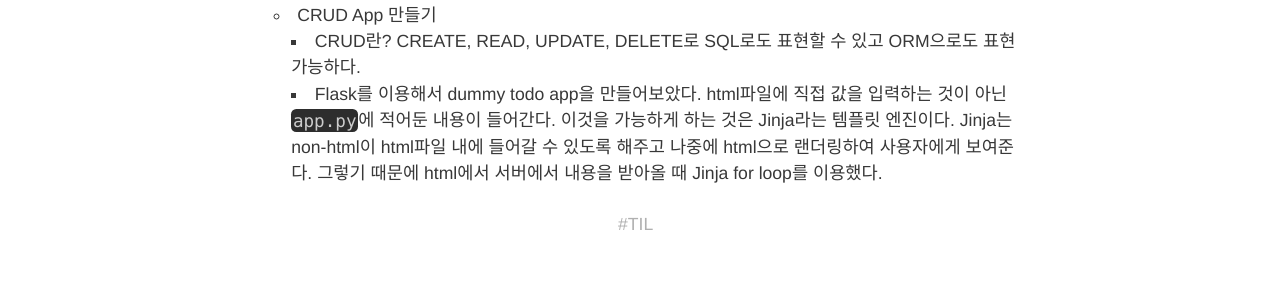
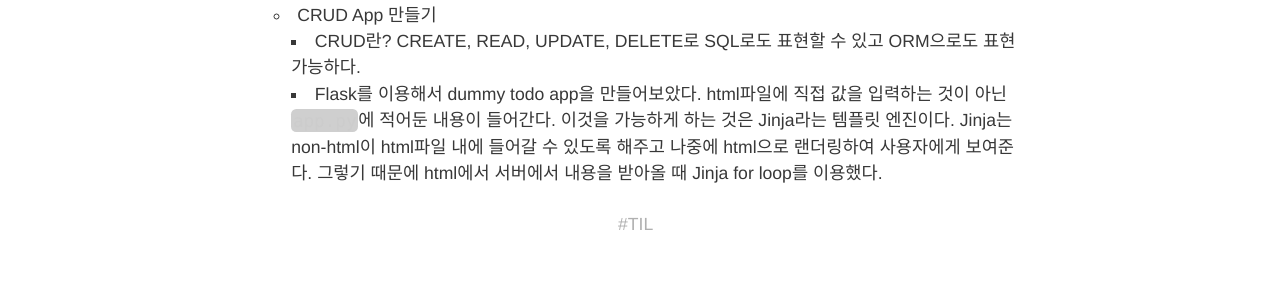
Before and after one commit to HyunlangBan/hyunlangban.github.io, a Jekyll site: the page built from _posts/2020-02-04-til.md, in a window 1280 px wide. Shown: the part 431-730 px from the top of the page. Built offline with Jekyll 4.4.1, drawn with Linux system fonts in a browser that asks for light colours; nearby versions of some CDN libraries; some web fonts are replaced; comment, search, counter and statistics services are not loaded.

Commit message:
Update _syntax.scss

```diff
--- a/_sass/external/_syntax.scss
+++ b/_sass/external/_syntax.scss
@@ -34,6 +34,7 @@ pre {
 
 /* Inline code */
 :not(pre) > code {
+	background: #cfcfcf;
 	padding: .1em;
 	border-radius: .3em;
 	white-space: normal;
```
